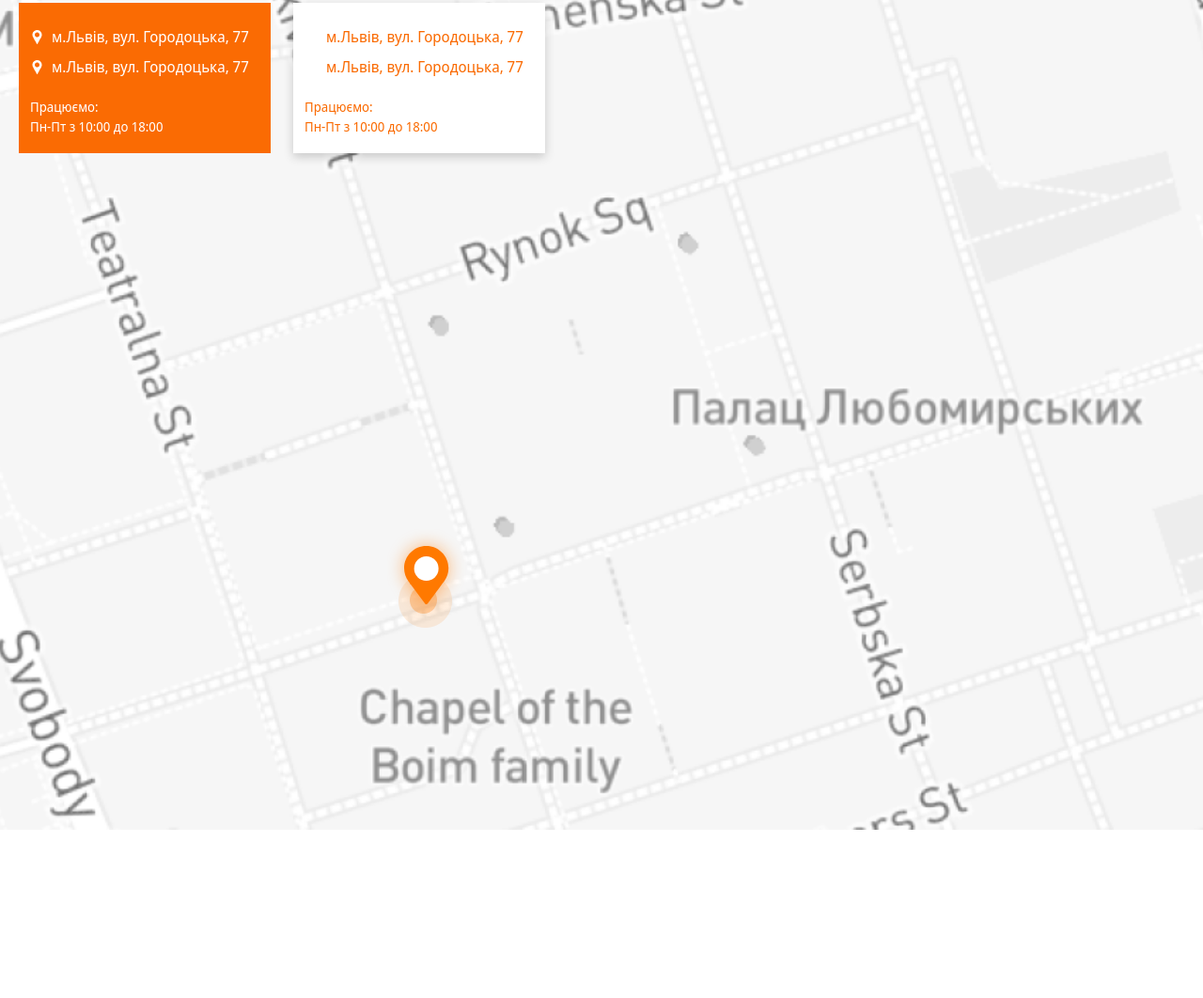
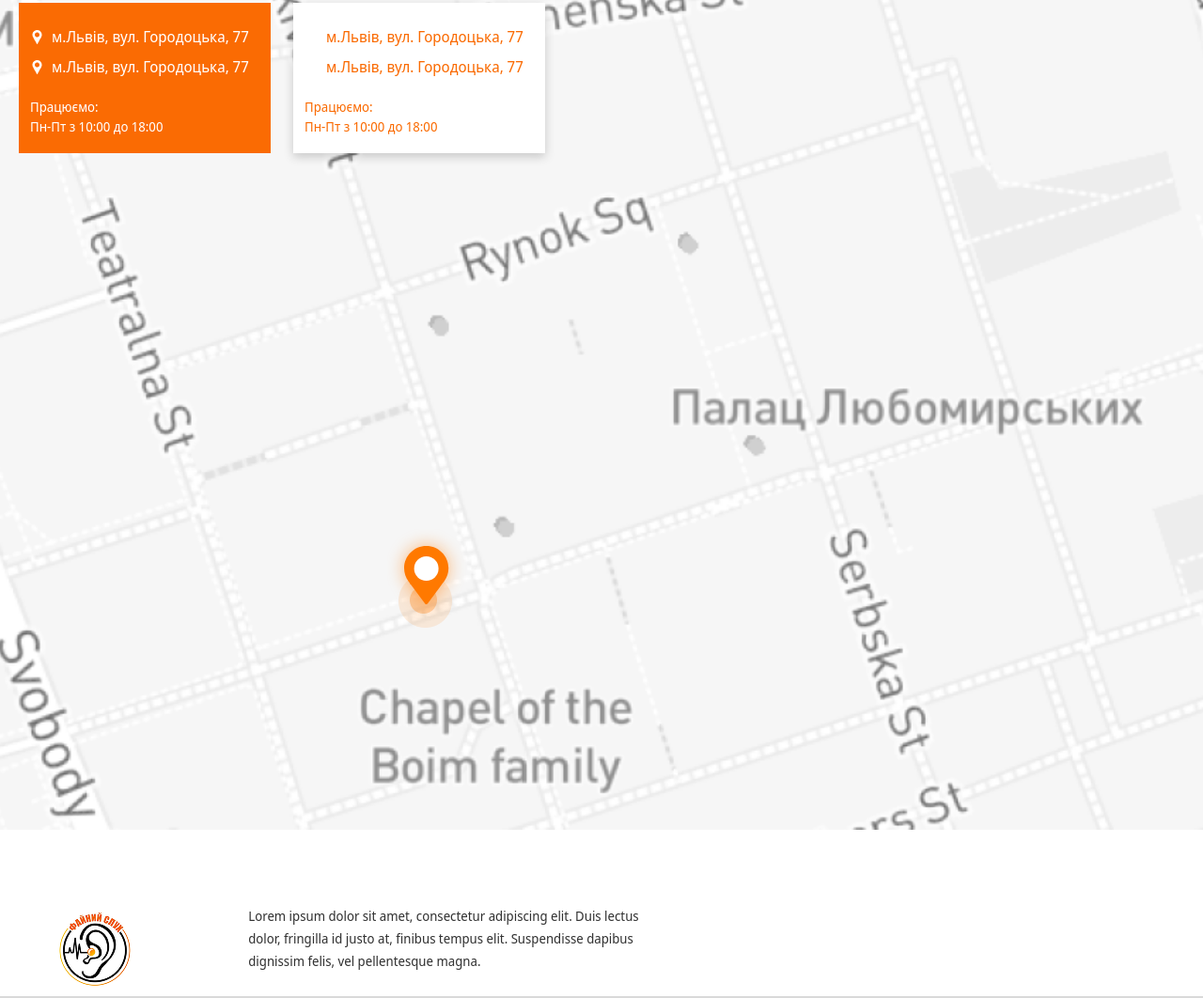
Before and after one commit to safarovmurod/exam-2, a website: page index.html in a window 1280 px wide. Shown: the part 6118-7180 px from the top of the page at 94% size. Before the commit the page ends 7001 px from the top, so only its background shows below. Drawn offline with Linux system fonts and the light colour scheme.

Commit message:
main_section-12

```diff
--- a/index.html
+++ b/index.html
@@ -685,6 +685,12 @@
 
         </section>
 
+        <section class="w-[60%] justify-around flex mt-20 max-md:flex-col max-md:w-[60%] max-md:m-auto max-md:justify-center max-md:items-center max-md:mt-10 ">
+            <div><img src="./img/logo/logo 2.png" alt=""></div>
+            <p class="w-[442px] leading-[24px] text-[#333333] text-[14px] font-normal max-md:w-[304px] max-md:text-center max-md:mt-2">Lorem ipsum dolor sit amet, consectetur adipiscing elit. Duis lectus dolor, fringilla id justo at, finibus tempus elit. Suspendisse dapibus dignissim felis, vel pellentesque magna. </p>
+        </section>
+        <hr class="border-1 border-[#D9D9D9]" >
+
     </main>
 </body>
 
```
Also changed, not shown: img/logo/logo 2.png (added), src/output.css.
